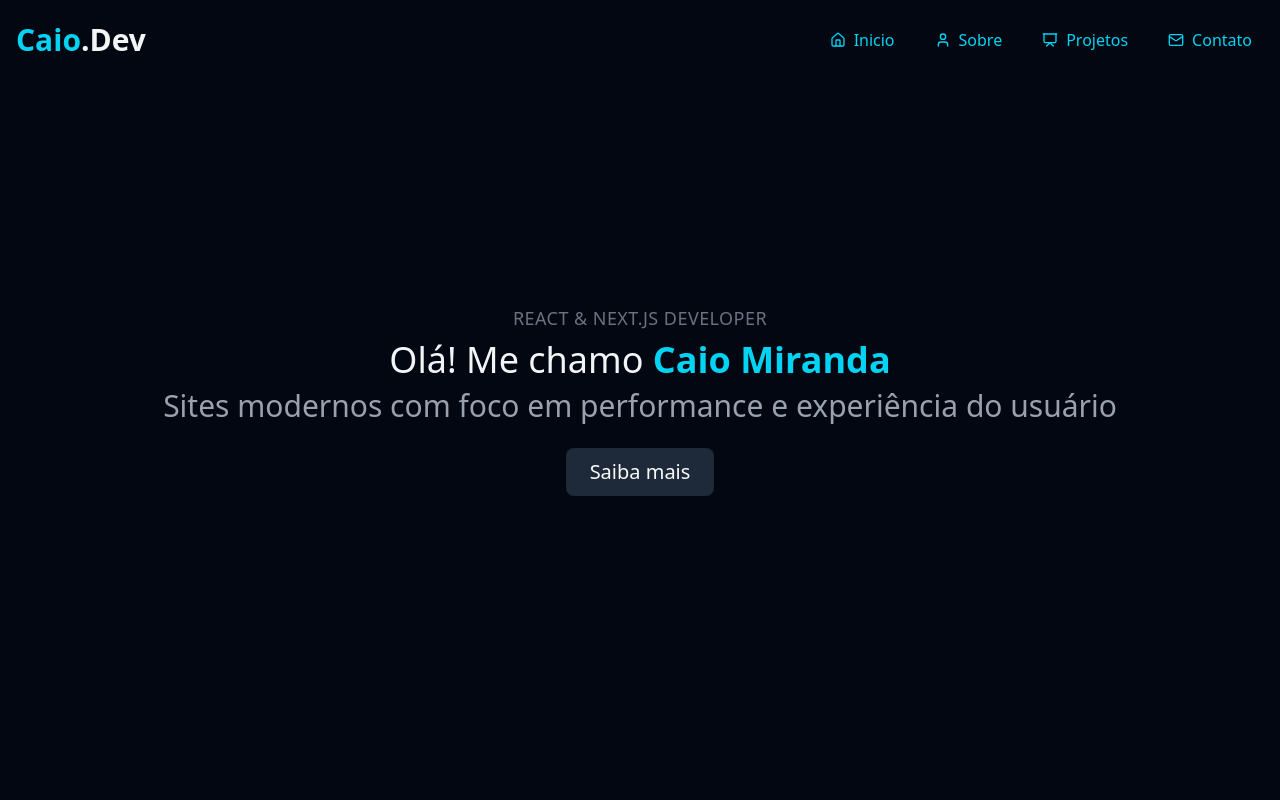
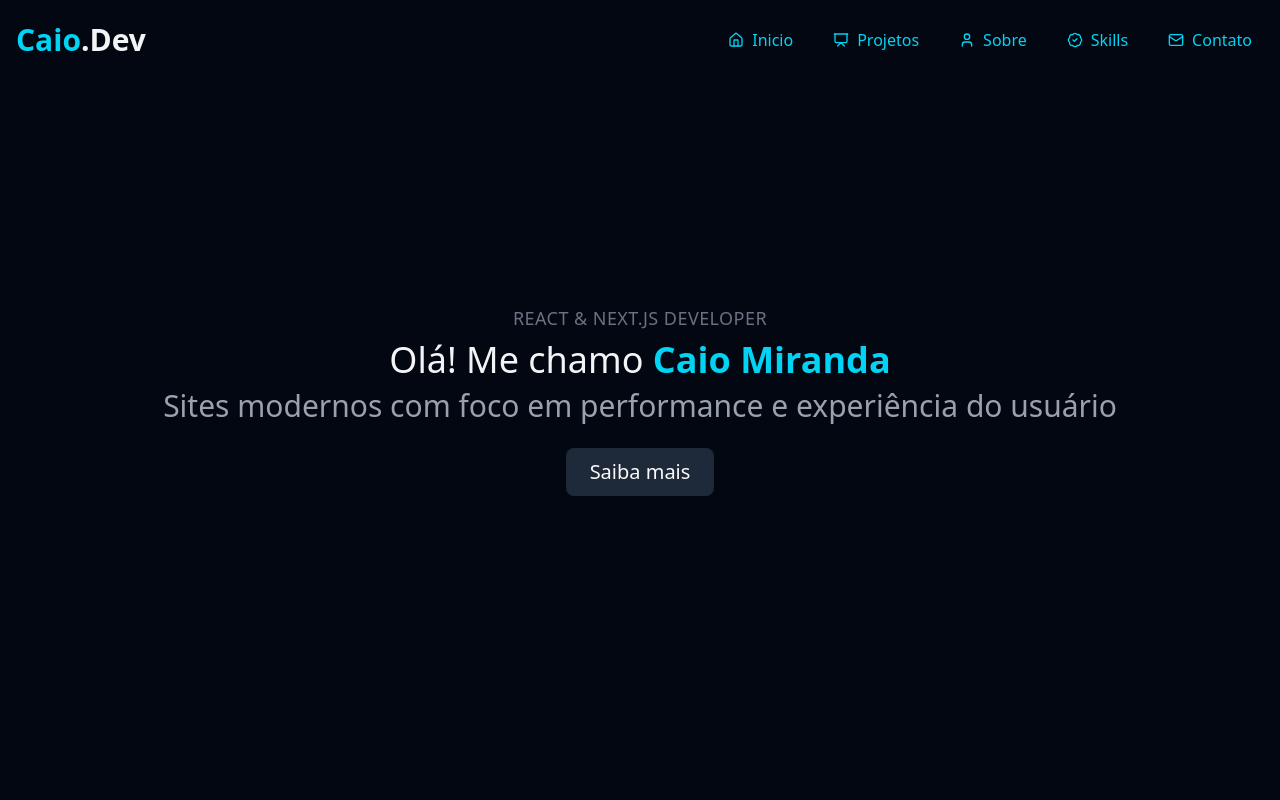
Before and after one commit to CaioMiranda12/portfolio-caio, a Next.js app: page / in a window 1280 px wide. Shown: the top 800 px of the page. Built offline with nearby package versions, Linux system fonts and the light colour scheme.

Commit message:
feat: add skills link on header

```diff
--- a/src/app/_components/header/index.tsx
+++ b/src/app/_components/header/index.tsx
@@ -11,7 +11,7 @@ import {
   SheetTitle,
   SheetTrigger,
 } from "@/components/ui/sheet"
-import { Home, Mail, Menu, Presentation, User } from "lucide-react";
+import { Home, Mail, Menu, Presentation, User, Settings2, BadgeCheck } from "lucide-react";
 import { useEffect, useState } from "react";
 import clsx from "clsx";
 
@@ -32,8 +32,9 @@ export function Header() {
 
   const navItems = [
     { href: '#inicio', label: 'Inicio', icon: <Home /> },
+    { href: '#projetos', label: 'Projetos', icon: <Presentation /> },
     { href: '#sobre', label: 'Sobre', icon: <User /> },
-    { href: '#projetos', label: 'Projetos', icon: <Presentation /> },
+    { href: '#skills', label: 'Skills', icon: <BadgeCheck /> },
     { href: '#contato', label: 'Contato', icon: <Mail /> },
   ]
 
```
